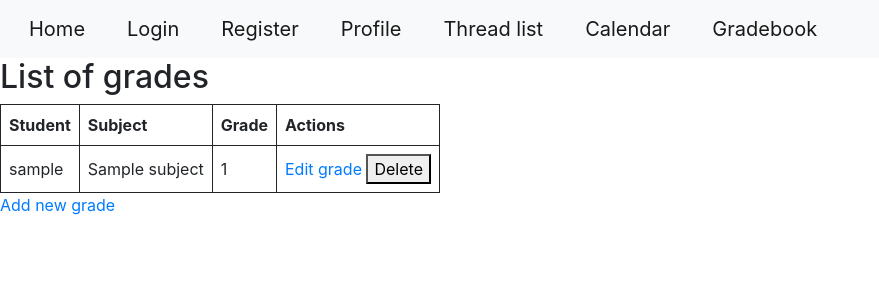
After one commit to YmnenkauaPy/group_portal, a Django app: page /grades/ in a window 1280 px wide. The commit adds this page. Shown: the top 300 px of the page, without its empty margins (0-879 px from the left). Run offline with Django 5.2, Linux system fonts and the light colour scheme; tables that the repository leaves empty hold one stand-in row (values such as "Sample post"); some libraries are stand-ins or nearby versions.

Commit message:
i added gradebook

```diff
--- a/group/admin.py
+++ b/group/admin.py
@@ -1,6 +1,9 @@
 from django.contrib import admin
-from group.models import Group, ForumThread, ForumPost
+from group.models import Group, ForumThread, ForumPost, Subject, Grade, ReportCard
 
 admin.site.register(Group)
 admin.site.register(ForumThread)
 admin.site.register(ForumPost)
+admin.site.register(Subject)
+admin.site.register(Grade)
+admin.site.register(ReportCard)
--- a/group/forms.py
+++ b/group/forms.py
@@ -1,5 +1,6 @@
 from django import forms
 from group import models
+from group.models import Grade
 from django.contrib.auth.models import User
 from django.contrib.auth.forms import UserCreationForm
 
@@ -48,3 +49,8 @@ class EventForm(forms.ModelForm):
             'day_month_year': forms.DateInput(attrs={'readonly': True,}),
             'time': forms.TimeInput(attrs={'type': 'time'}),
         }
+
+class GradeForm(forms.ModelForm):
+    class Meta:
+        model = models.Grade
+        fields = ['student', 'subject', 'grade']
--- a/group/models.py
+++ b/group/models.py
@@ -59,3 +59,31 @@ class Event(models.Model):
     day_month_year = models.DateField()
     time = models.TimeField()
     #group = models.ForeignKey(Group, on_delete=models.CASCADE, related_name="group") №нужно будет прикреплять евенты к группам, когда они появятся
+
+class Subject(models.Model):
+    name = models.CharField(max_length=40)
+
+    def __str__(self):
+        return self.name
+
+class Grade(models.Model):
+    student = models.ForeignKey(User, on_delete=models.CASCADE)
+    subject = models.ForeignKey(Subject, on_delete=models.CASCADE)
+    grade = models.IntegerField()
+    created_at = models.DateTimeField(auto_now_add=True)
+
+    class Meta:
+        unique_together = ('subject', 'grade', 'created_at')
+
+    def __str__(self):
+        return f'{self.student} - {self.subject} - {self.grade}'
+
+class ReportCard(models.Model):
+    student = models.ForeignKey(User, on_delete=models.CASCADE)
+    term = models.CharField(max_length=40)
+
+    def __str__(self):
+        return f'{self.student} - {self.term}'
+
+    def get_grades(self):
+        return self.grade_set.all()
--- a/group/urls.py
+++ b/group/urls.py
@@ -23,4 +23,8 @@ urlpatterns = [
     path('event/edit/<int:pk>', views.edit_event, name='edit_event'),
     path('event/<str:day_month_year>/', views.get_event_data, name='get_event_data'),
     path('events/<int:year>/<int:month>/', views.events_for_month, name='events_for_month'),
+    path('grades/', views.grades_list, name='grades_list'),
+    path('grades/add/', views.add_grade, name='add_grade'),
+    path('grades/edit/<int:pk>/', views.edit_grade, name='edit_grade'),
+    path('grades/delete/<int:pk>/', views.delete_grade, name='delete_grade'),
 ]
--- a/group/views.py
+++ b/group/views.py
@@ -1,14 +1,19 @@
 from django.shortcuts import get_object_or_404, redirect, render
 from group import models
-from group.models import ForumThread
+from group.models import ForumThread, Grade
 from django.contrib.auth.models import User
 from django.contrib.auth import login
 from group import forms
+from group.forms import GradeForm
 from django.contrib.auth.decorators import login_required
 from django.http import JsonResponse
 from django.urls import reverse_lazy
 from datetime import datetime
 from django.views.generic import DetailView, CreateView, DeleteView, UpdateView, View
+from django.contrib.auth.decorators import user_passes_test
+
+def is_superuser(user):
+    return user.is_superuser
 
 def group_list(request):
     groups = models.Group.objects.all()
@@ -157,7 +162,7 @@ def delete_comment(request, pk):
 def calendar(request):
     return render(request, 'group/calendar.html')
 
-@login_required
+@user_passes_test(is_superuser)
 def create_event(request, day_month_year):
     day_month_year = datetime.strptime(day_month_year, "%Y-%m-%d").date()
 
@@ -193,6 +198,7 @@ def get_event_data(request, day_month_year):
     except Exception as e:
         return JsonResponse({'error': str(e)}, status=500)
 
+@user_passes_test(is_superuser)
 def delete_event(request, pk):
     event = get_object_or_404(models.Event, pk=pk)
 
@@ -202,6 +208,7 @@ def delete_event(request, pk):
 
     return render(request, 'group/delete_event.html', {'event': event})
 
+@user_passes_test(is_superuser)
 def edit_event(request, pk):
     event = get_object_or_404(models.Event, pk=pk)
 
@@ -233,3 +240,38 @@ def events_for_month(request, year, month):
         })
 
     return JsonResponse(events_by_date)
+
+def grades_list(request):
+    grades = Grade.objects.all()
+    return render(request, 'grades/grades_list.html', {'grades': grades})
+
+@user_passes_test(is_superuser)
+def add_grade(request):
+    if request.method == 'POST':
+        form = GradeForm(request.POST)
+        if form.is_valid():
+            form.save()
+            return redirect('grades_list')
+    else:
+        form = GradeForm()
+    return render(request, 'grades/add_grade.html', {'form': form})
+
+@user_passes_test(is_superuser)
+def edit_grade(request, pk):
+    grade = get_object_or_404(Grade, pk=pk)
+    if request.method == 'POST':
+        form = GradeForm(request.POST, instance=grade)
+        if form.is_valid():
+            form.save()
+            return redirect('grades_list')
+    else:
+        form = GradeForm(instance=grade)
+    return render(request, 'grades/edit_grade.html', {'form': form, 'grade': grade})
+
+@user_passes_test(is_superuser)
+def delete_grade(request, pk):
+    grade = get_object_or_404(Grade, pk=pk)
+    if request.method == "POST":
+        grade.delete()
+        return redirect('grades_list')
+    return render(request, 'grades/delete_grade.html', {"grade":grade})
--- a/templates/base.html
+++ b/templates/base.html
@@ -20,6 +20,7 @@
                 <a class="btn btn-link navbar-brand" style="padding: 1;" href="{% url 'profile_view' %}">Profile</a>
                 <a class="btn btn-link navbar-brand" style="padding: 1;" href="{% url 'thread_list' %}">Thread list</a>
                 <a class="btn btn-link navbar-brand" style="padding: 1;" href="{% url 'calendar' %}">Calendar</a>
+                <a class="btn btn-link navbar-brand" style="padding: 1;" href="{% url 'grades_list' %}">Gradebook</a>
         </nav>
     </header>
     {% block content %}
--- /dev/null
+++ b/templates/grades/grades_list.html
@@ -0,0 +1,31 @@
+{% extends "base.html" %}
+{% block content %}
+<h2>List of grades</h2>
+<table>
+    <thead>
+        <tr>
+            <th style="border: 1px solid; padding: 8px;">Student</th>
+            <th style="border: 1px solid; padding: 8px;">Subject</th>
+            <th style="border: 1px solid; padding: 8px;">Grade</th>
+            <th style="border: 1px solid; padding: 8px;">Actions</th>
+        </tr>
+    </thead>
+    <tbody>
+        {% for grade in grades %}
+        <tr>
+            <td style="border: 1px solid; padding: 8px;">{{ grade.student.username }}</td>
+            <td style="border: 1px solid; padding: 8px;">{{ grade.subject.name }}</td>
+            <td style="border: 1px solid; padding: 8px;">{{ grade.grade }}</td>
+            <td style="border: 1px solid; padding: 8px;">
+                <a href="{% url 'edit_grade' grade.id %}">Edit grade</a>
+                <form action="{% url 'delete_grade' grade.id %}" method="post" style="display:inline;">
+                    {% csrf_token %}
+                    <button type="submit">Delete</button>
+                </form>
+            </td>
+        </tr>
+        {% endfor %}
+    </tbody>
+</table>
+<a href="{% url 'add_grade' %}">Add new grade</a>
+{% endblock %}
```
Also changed, not shown: templates/grades/add_grade.html (added, +10 -0 lines), templates/grades/edit_grade.html (added, +14 -0 lines), group/migrations/0009_subject_reportcard_grade.py (added), media/comments_media/Снимок_экрана_2024-09-16_212455.png (added).
